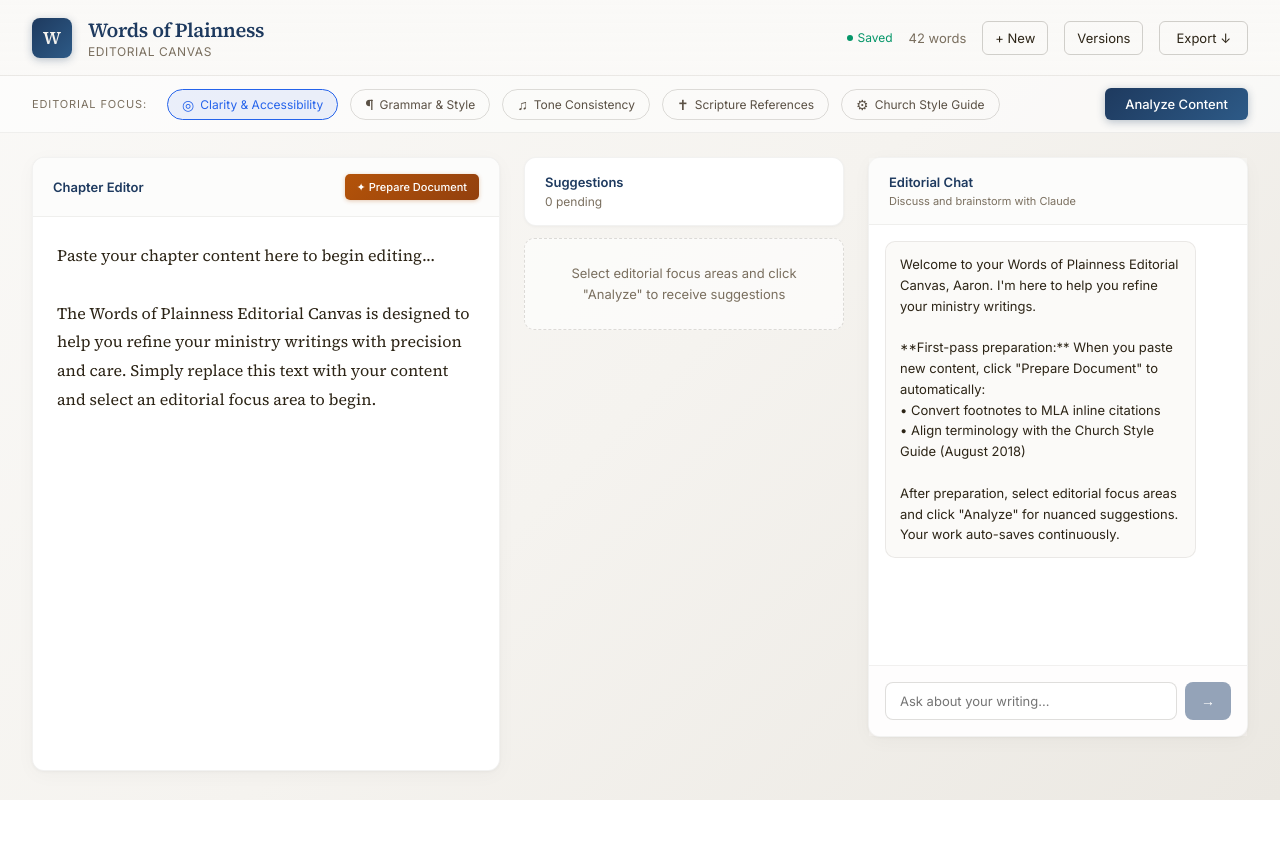
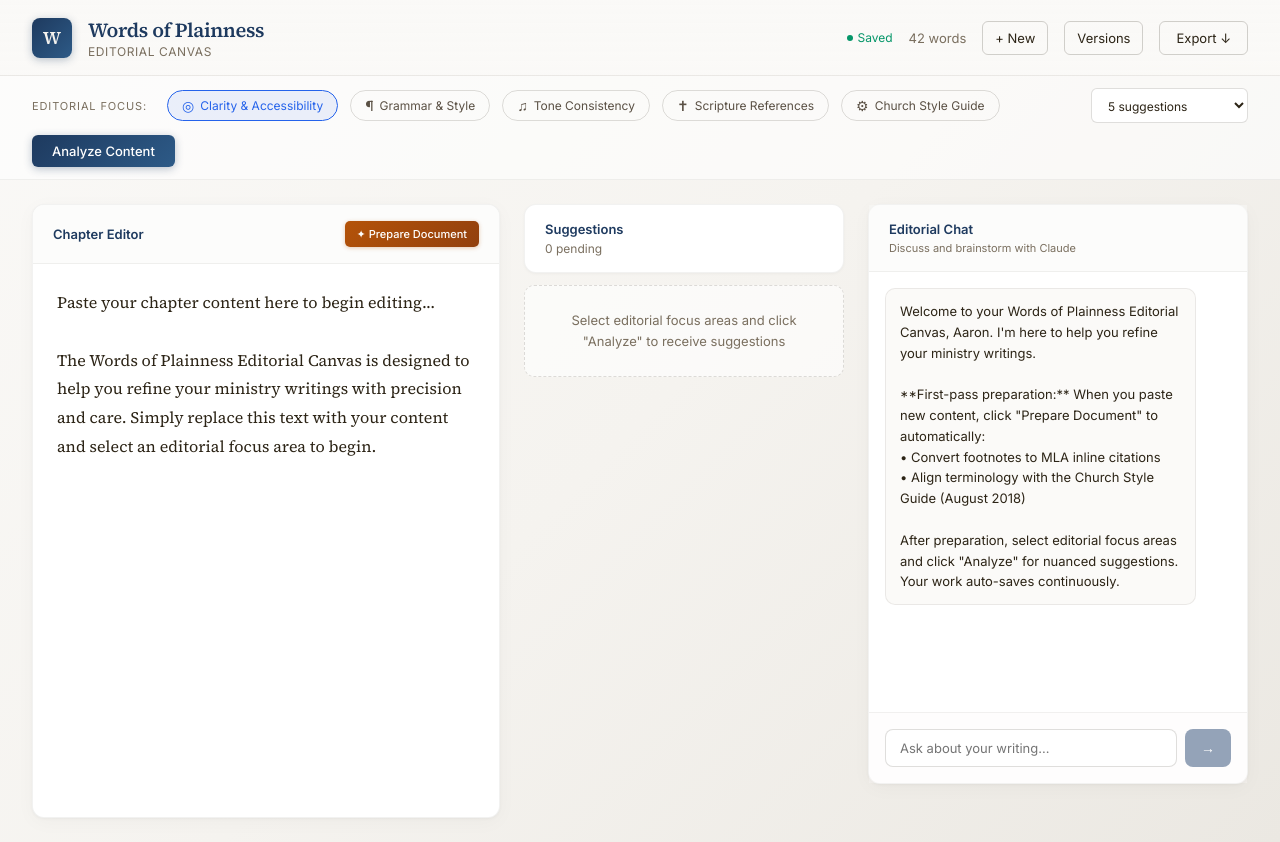
Before and after one commit to aaronpowner1970/words-of-plainness-editor, a React (Vite) app: page / in a window 1280 px wide. Before the commit the page ends 800 px from the top, so only its background shows below. Built offline with nearby package versions, Linux system fonts and the light colour scheme; the HTML template or start-up script is replaced by a standard one.

Commit message:
Update suggestion limit text and add selector

```diff
--- a/src/components/Editor.jsx
+++ b/src/components/Editor.jsx
@@ -374,7 +374,7 @@ Your task is to analyze the provided text and return editorial suggestions.
 
 ${modeDescriptions}
 
-Return approximately ${suggestionLimit} suggestions as a JSON array. Each suggestion must have this structure:
+Return approximately ${suggestionLimit === 'exhaustive' ? '25-40' : suggestionLimit} suggestions as a JSON array. Each suggestion must have this structure:
 {
   "original": "exact text from document",
   "suggestion": "proposed replacement",
@@ -1025,11 +1025,33 @@ ${htmlContent}
             </button>
           ))}
 
+          {/* Suggestion Limit Selector */}
+            <select
+              value={suggestionLimit}
+              onChange={(e) => setSuggestionLimit(e.target.value)}
+              style={{
+                padding: '8px 12px',
+                border: '1px solid rgba(44,36,22,0.15)',
+                borderRadius: '6px',
+                fontSize: '12px',
+                fontFamily: '"Inter", system-ui, sans-serif',
+                background: '#fff',
+                color: '#2c2416',
+                cursor: 'pointer',
+                marginLeft: 'auto'
+              }}
+            >
+              <option value="5">5 suggestions</option>
+              <option value="10">10 suggestions</option>
+              <option value="15">15 suggestions</option>
+              <option value="25">25 suggestions</option>
+              <option value="exhaustive">Exhaustive analysis</option>
+            </select>
+
           <button
             onClick={analyzeContent}
             disabled={isAnalyzing || activeModes.length === 0}
             style={{
-              marginLeft: 'auto',
               padding: '8px 20px',
               background: isAnalyzing
                 ? '#94a3b8'
```
